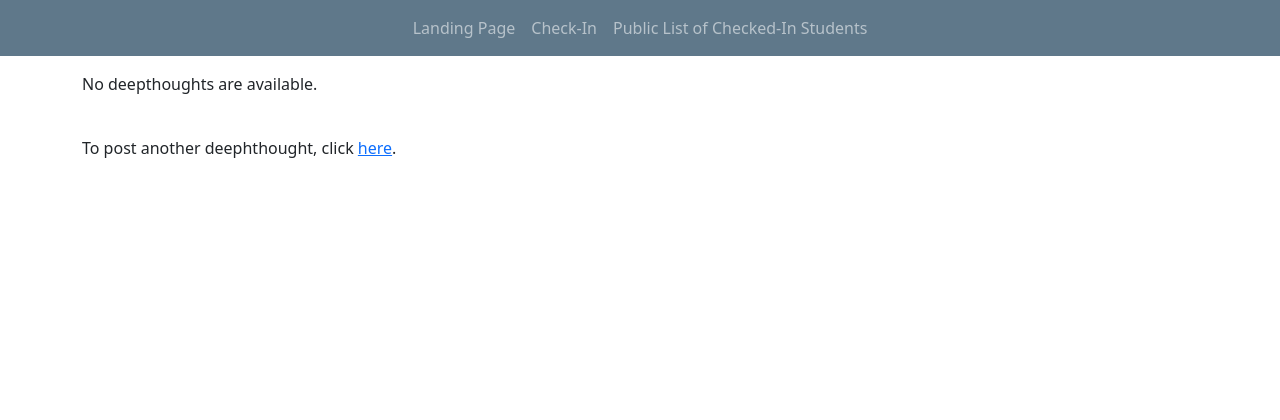
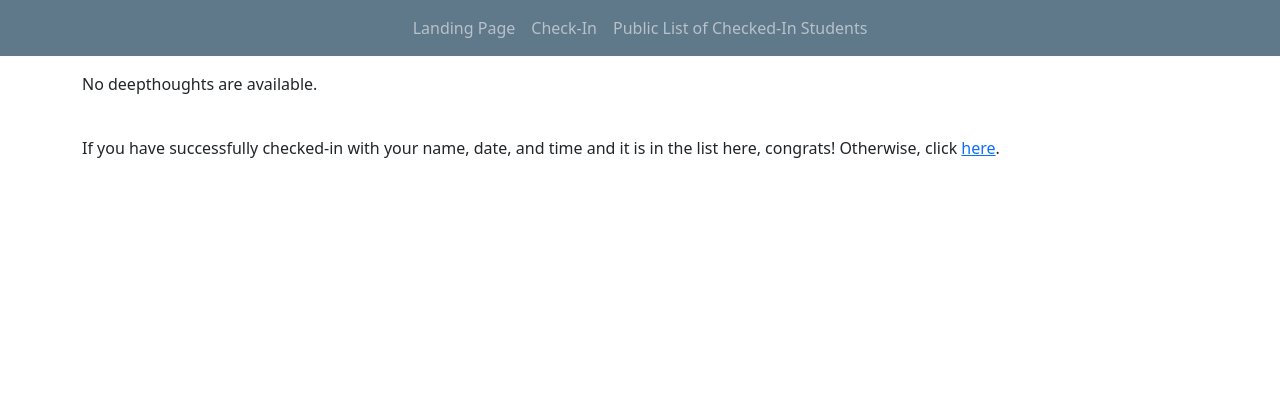
Before and after one commit to ik4vrb/django-assessment, a Django app: page /polls/deepthoughts/list in a window 1280 px wide. Shown: the top 420 px of the page. Run offline with Django 4.2, Linux system fonts and the light colour scheme; data that the repository does not hold is empty; some libraries are stand-ins or nearby versions.

Commit message:
Update dplist.html

```diff
--- a/polls/templates/polls/dplist.html
+++ b/polls/templates/polls/dplist.html
@@ -13,6 +13,6 @@
     <p>No deepthoughts are available.</p>
 {% endif %}
 <br>
-To post another deephthought, click <a href="{% url 'polls:deepthoughts' %}">here</a>.
+If you have successfully checked-in with your name, date, and time and it is in the list here, congrats! Otherwise, click <a href="{% url 'polls:deepthoughts' %}">here</a>.
 <br>
 {% endblock content %}
```
